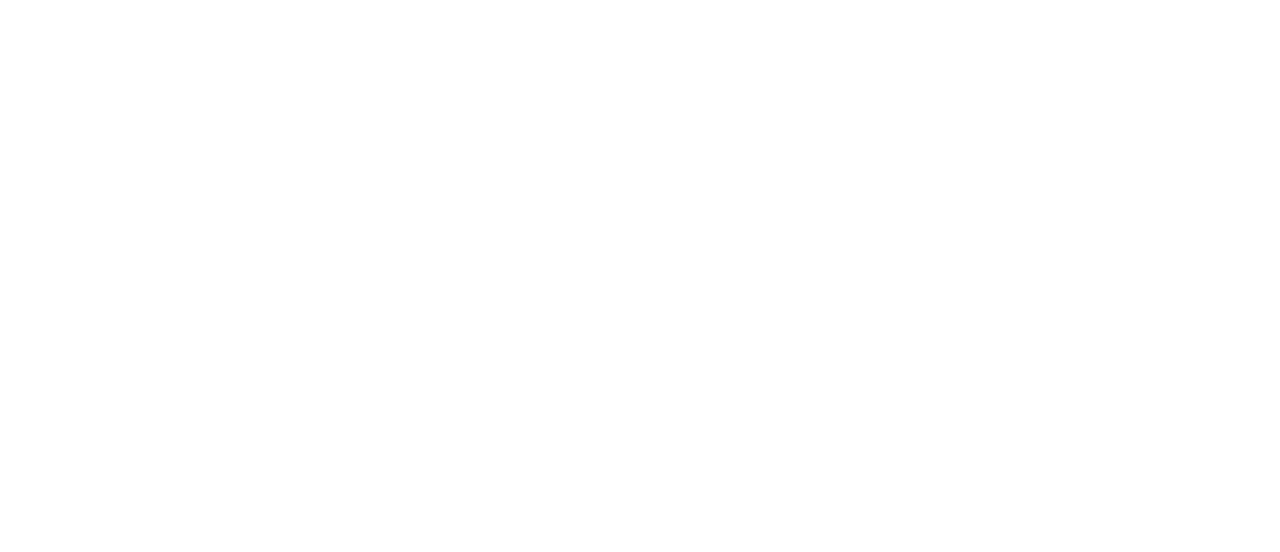
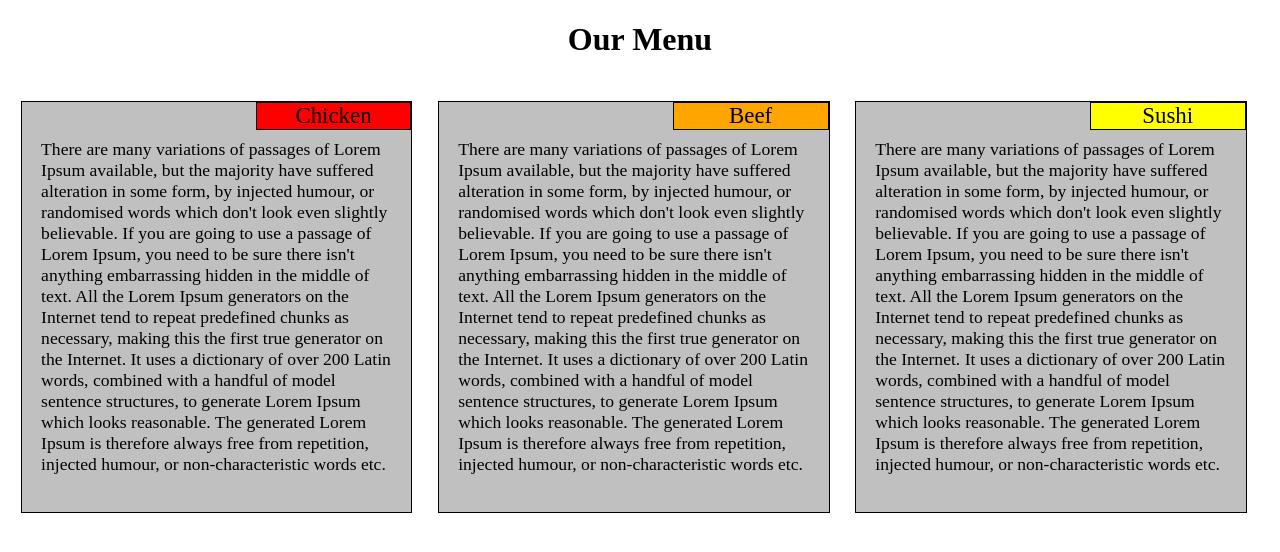
Before and after one commit to erl1s/coursera-1, a plain HTML site: page index.html in a window 1280 px wide. Drawn offline with Linux system fonts and the light colour scheme; files that its build step writes are made by us from their sources.

Commit message:
homework week 2
homework week 2

```diff
--- a/css/styles.css
+++ b/css/styles.css
@@ -0,0 +1,70 @@
+* {
+	box-sizing: border-box;
+}
+
+h1 {
+	margin-bottom: 30px;
+	text-align: center;
+}
+
+p {
+	padding: 5%;
+}
+
+.col {
+	border: 1px solid black;
+	margin: 1%;
+	background-color: #C0C0C0;
+	float: left;
+	font-size: 1.1em;
+	margin-bottom: 1%;
+}
+
+@media (min-width: 992px) {
+	.col-lg-1 {
+		width: 31%;
+	}
+}
+
+@media (min-width: 768px) and  (max-width: 991px) {
+	.col-md-1, .col-md-2 {
+		font-size: 1.1em;
+	}
+	.col-md-1 {
+		width: 48%;
+	}
+	.col-md-2 {
+		width: 98%;
+	}
+}
+
+@media (max-width: 767px) {
+	.col-sm-1 {
+		width: 96%;
+	}
+}
+
+.top-box {
+	position: relative;
+}
+
+.top-box .course {
+	border: 1px solid black;
+	width: 40%;
+	text-align: center;
+	position: absolute;
+	font-size: 1.3em;
+	right: 0px;
+}
+
+#chicken {
+	background-color: #FF0000;
+}
+
+#beef {
+	background-color: #FFA500;
+}
+
+#sushi {
+	background-color: #FFFF00;
+}
--- a/index.html
+++ b/index.html
@@ -1,15 +1,40 @@
 <!doctype html>
 <html>
+
   <head>
     <meta charset="utf-8">
     <meta http-equiv="X-UA-Compatible" content="chrome=1">
     <title>Title</title>
-    <link rel="stylesheet" href="stylesheets/styles.css">
+    <link rel="stylesheet" href="css/styles.css">
     <meta name="viewport" content="width=device-width">
   </head>
 
   <body>
 
+	<h1> Our Menu </h1>
+
+	<div class="col col-lg-1 col-md-1 col-sm-1">
+		<div class="top-box">
+			<section class="course" id="chicken"> Chicken </section>
+		</div>
+		<p>There are many variations of passages of Lorem Ipsum available, but the majority have suffered alteration in some form, by injected humour, or randomised words which don't look even slightly believable. If you are going to use a passage of Lorem Ipsum, you need to be sure there isn't anything embarrassing hidden in the middle of text. All the Lorem Ipsum generators on the Internet tend to repeat predefined chunks as necessary, making this the first true generator on the Internet. It uses a dictionary of over 200 Latin words, combined with a handful of model sentence structures, to generate Lorem Ipsum which looks reasonable. The generated Lorem Ipsum is therefore always free from repetition, injected humour, or non-characteristic words etc.</p>
+	</div>
+
+	<div class="col col-lg-1 col-md-1 col-sm-1">
+		<div class="top-box">
+			<section class="course" id="beef"> Beef </section>
+		</div>
+		<p>There are many variations of passages of Lorem Ipsum available, but the majority have suffered alteration in some form, by injected humour, or randomised words which don't look even slightly believable. If you are going to use a passage of Lorem Ipsum, you need to be sure there isn't anything embarrassing hidden in the middle of text. All the Lorem Ipsum generators on the Internet tend to repeat predefined chunks as necessary, making this the first true generator on the Internet. It uses a dictionary of over 200 Latin words, combined with a handful of model sentence structures, to generate Lorem Ipsum which looks reasonable. The generated Lorem Ipsum is therefore always free from repetition, injected humour, or non-characteristic words etc.</p>
+	</div>
+
+	<div class="col col-lg-1 col-md-2 col-sm-1">
+		<div class="top-box">
+			<section class="course" id="sushi"> Sushi </section>
+		</div>
+		<p>There are many variations of passages of Lorem Ipsum available, but the majority have suffered alteration in some form, by injected humour, or randomised words which don't look even slightly believable. If you are going to use a passage of Lorem Ipsum, you need to be sure there isn't anything embarrassing hidden in the middle of text. All the Lorem Ipsum generators on the Internet tend to repeat predefined chunks as necessary, making this the first true generator on the Internet. It uses a dictionary of over 200 Latin words, combined with a handful of model sentence structures, to generate Lorem Ipsum which looks reasonable. The generated Lorem Ipsum is therefore always free from repetition, injected humour, or non-characteristic words etc.</p>
+	</div>
+
+
   </body>
 
 </html>
```
